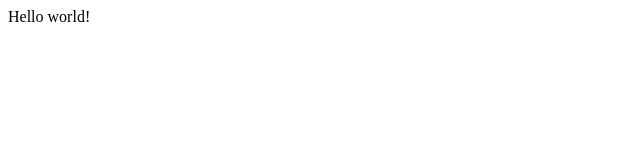
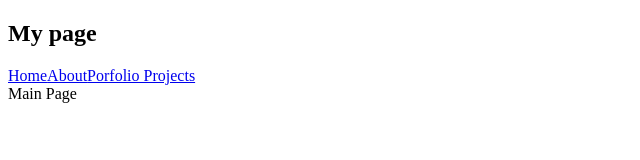
Before and after one commit to vic3r/my-site, a Gatsby site: page / in a window 1280 px wide. Shown: the whole page, without its empty margins (0-640 px from the left). Built offline with nearby package versions, Linux system fonts and the light colour scheme; Gatsby itself is replaced by a stand-in of ours.

Commit message:
Add template for pages

```diff
--- /dev/null
+++ b/src/components/Navbar.js
@@ -0,0 +1,15 @@
+import { Link } from 'gatsby';
+import React from 'react';
+
+export default function Navbar() {
+  return (
+    <nav>
+      <h1>My page</h1>
+      <div className="links">
+        <Link to='/'>Home</Link>
+        <Link to='/about'>About</Link>
+        <Link to='/projects'>Porfolio Projects</Link>
+      </div>
+    </nav>
+  )
+}
--- a/src/pages/index.js
+++ b/src/pages/index.js
@@ -1,5 +1,11 @@
 import React from "react"
+import Navbar from "../components/Navbar";
 
 export default function Home() {
-  return <div>Hello world!</div>
+  return (
+    <div>
+      <Navbar/>
+      Main Page
+    </div>
+  );
 }
```
Also changed, not shown: src/pages/404.js (added, +10 -0 lines), src/pages/about.js (added, +12 -0 lines), src/pages/projects/index.js (added, +9 -0 lines), src/pages/projects/test.js (added, +9 -0 lines).
